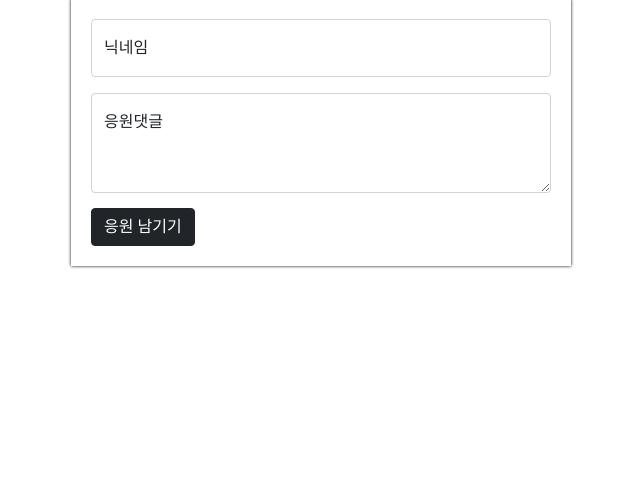
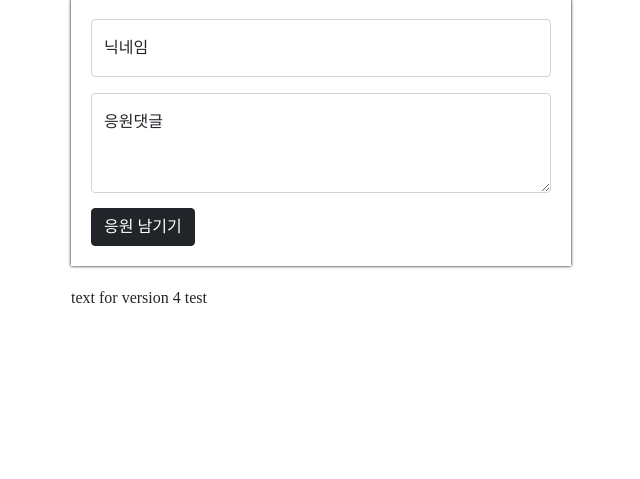
Before and after one commit to hyeonjun4460/personal-repository, a Flask app: page / in a window 1280 px wide. Shown: the part 321-800 px from the top of the page, without its empty margins (319-959 px from the left). Run offline with Flask 2, Linux system fonts and the light colour scheme; data that the repository does not hold is empty.

Commit message:
merge practice
add text in version 4 branch

```diff
--- a/homework/templates/index.html
+++ b/homework/templates/index.html
@@ -133,6 +133,7 @@
     <button onclick="save_comment()" type="button" class="btn btn-dark">응원 남기기</button>
 </div>
 <div class="mycards" id="comment-list">
+    <p>text for version 4 test</p>
 
 </div>
 </body>
```
